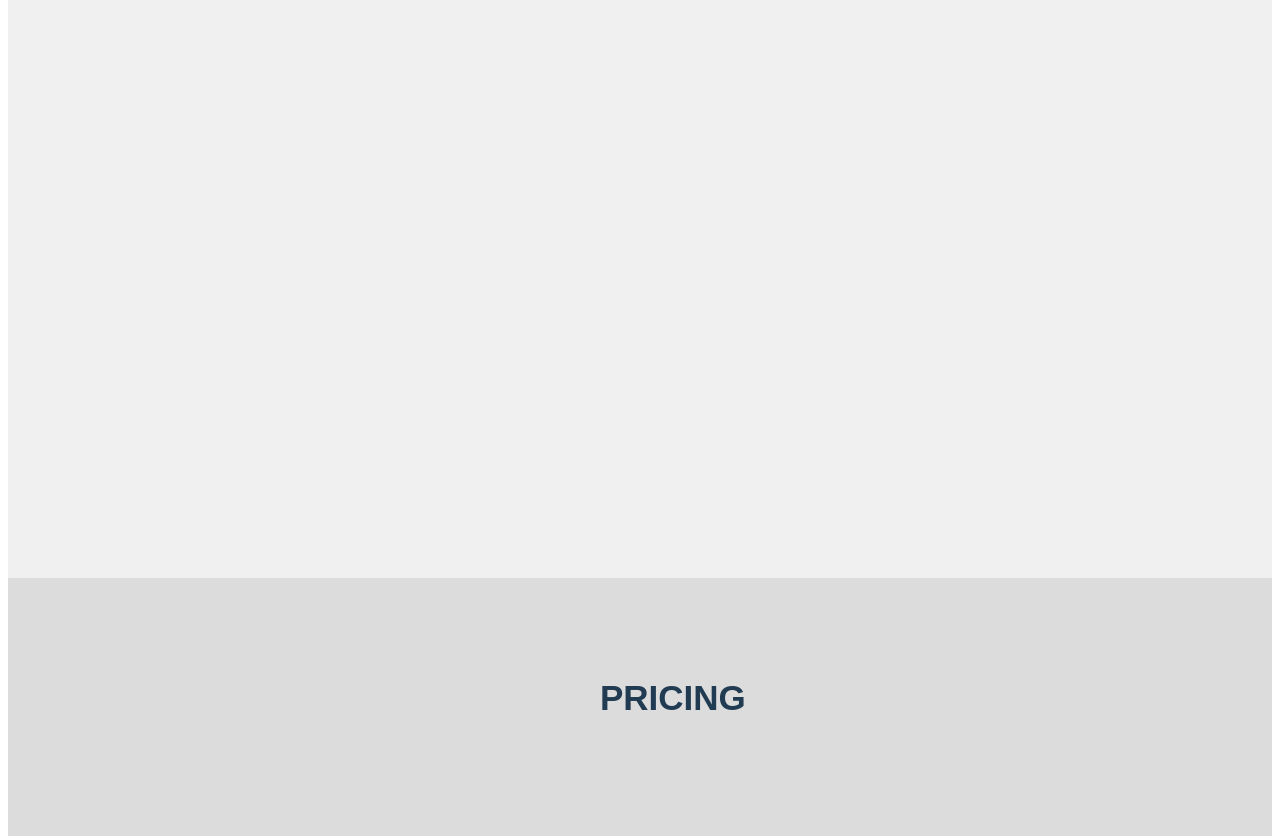
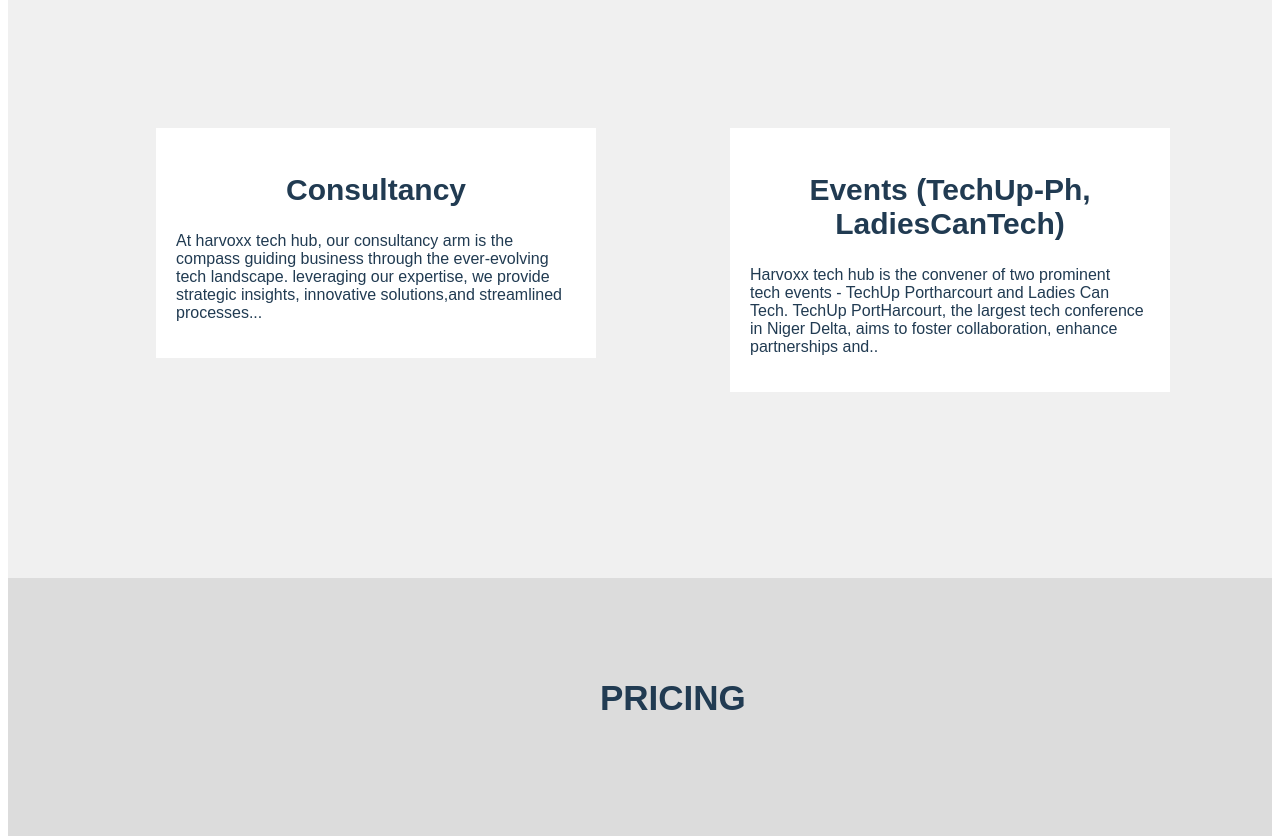
Before and after one commit to Peculiar-Okon/harvoxx-clone, a plain HTML site: page Index.html in a window 1280 px wide. Shown: the part 2480-3316 px from the top of the page. Drawn offline with Linux system fonts and the light colour scheme.

Commit message:
add existing project files to Git

```diff
--- a/Harvy.css
+++ b/Harvy.css
@@ -371,3 +371,37 @@
   opacity: 0.5;
   height: 400px;
 }
+.yako{
+  position: absolute;
+  top: 1050px;
+ left: 30px;
+ background-color: #ffffff;
+ font-family: Arial, Helvetica, sans-serif;
+ color: #213b52;
+ padding: 20px;
+ width: 400px;
+}
+.twe{
+ font-weight: 600;
+ color: #213b52;
+ font-family: Arial, Helvetica, sans-serif;
+ font-size: 30px;
+ text-align: center;
+}
+.life{
+  position: absolute;
+  top: 1050px;
+  left: 30px;
+  background-color: #ffffff;
+  font-family: Arial, Helvetica, sans-serif;
+  color: #213b52;
+  padding: 20px;
+  width: 400px;
+}
+.say{
+  font-weight: 600;
+  color: #213b52;
+  font-family: Arial, Helvetica, sans-serif;
+  font-size: 30px;
+  text-align: center;
+}
--- a/Index.html
+++ b/Index.html
@@ -124,10 +124,22 @@
               <div class="imgooo">
                 <img src="./../asset 3.jpeg" alt="sth"
                 style="height: 358px;width: 500px; margin-top: 760px;">
+                <div class="yako">
+                    <h1 class="twe">Consultancy</h1>
+                    <p class="wer">At harvoxx tech hub, our consultancy arm is the<br>compass guiding business through the
+                    ever-evolving<br>tech landscape. leveraging our expertise, we provide<br>
+                    strategic insights, innovative solutions,and streamlined<br>processes...</p>
+                </div>
               </div>
               <div class="imgaaa">
                 <img src="./../asset 4.jpeg" alt="thu"
                 style="height: 358px;width: 500px; margin-top: 760px;">
+                <div class="life">
+                    <h1 class="say">Events (TechUp-Ph, LadiesCanTech)</h1>
+                    <p class="neva">Harvoxx tech hub is the convener of two prominent<br>tech events -
+                    TechUp Portharcourt and Ladies Can<br>Tech. TechUp PortHarcourt, the largest tech
+                conference<br>in Niger Delta, aims to foster collaboration, enhance<br>partnerships and..</p>
+                </div>
               </div>
     </section>
     <section style="background-color: rgba(220, 220, 220, 1);height: 890px;">
```
